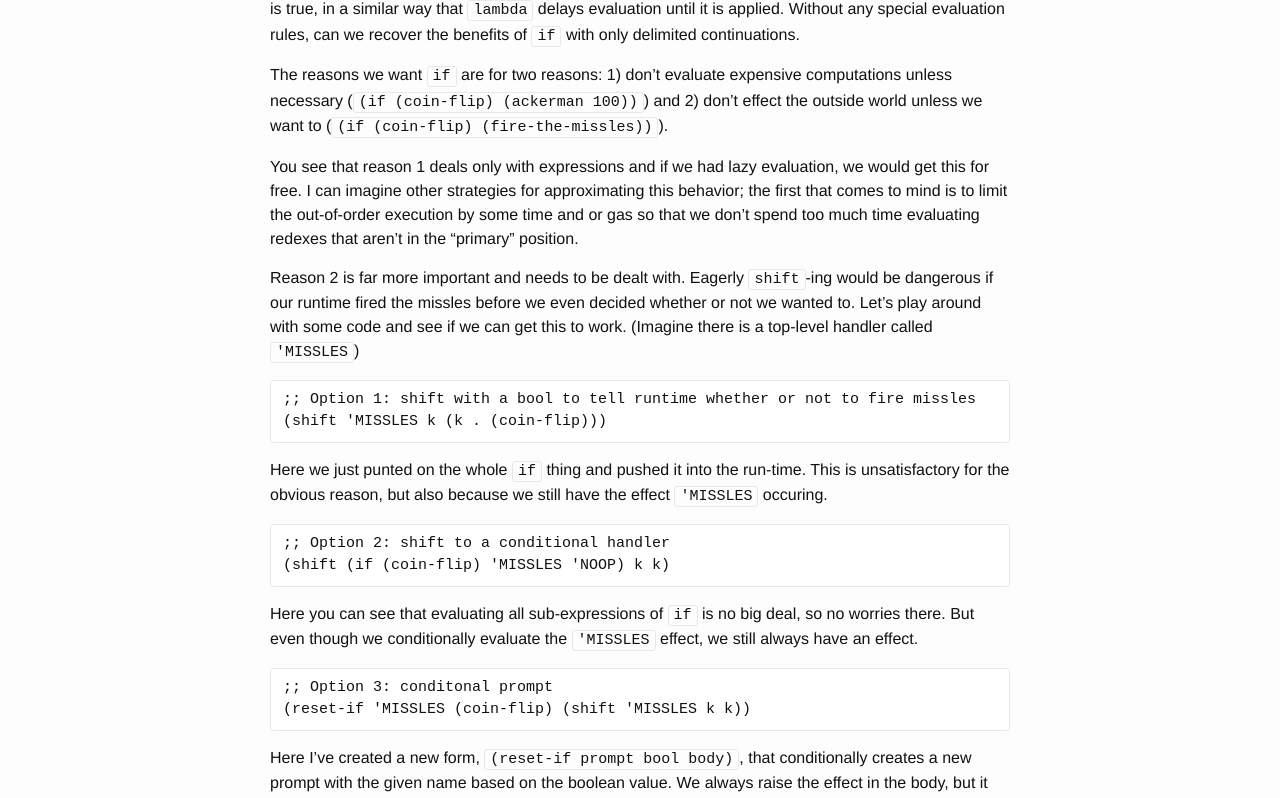
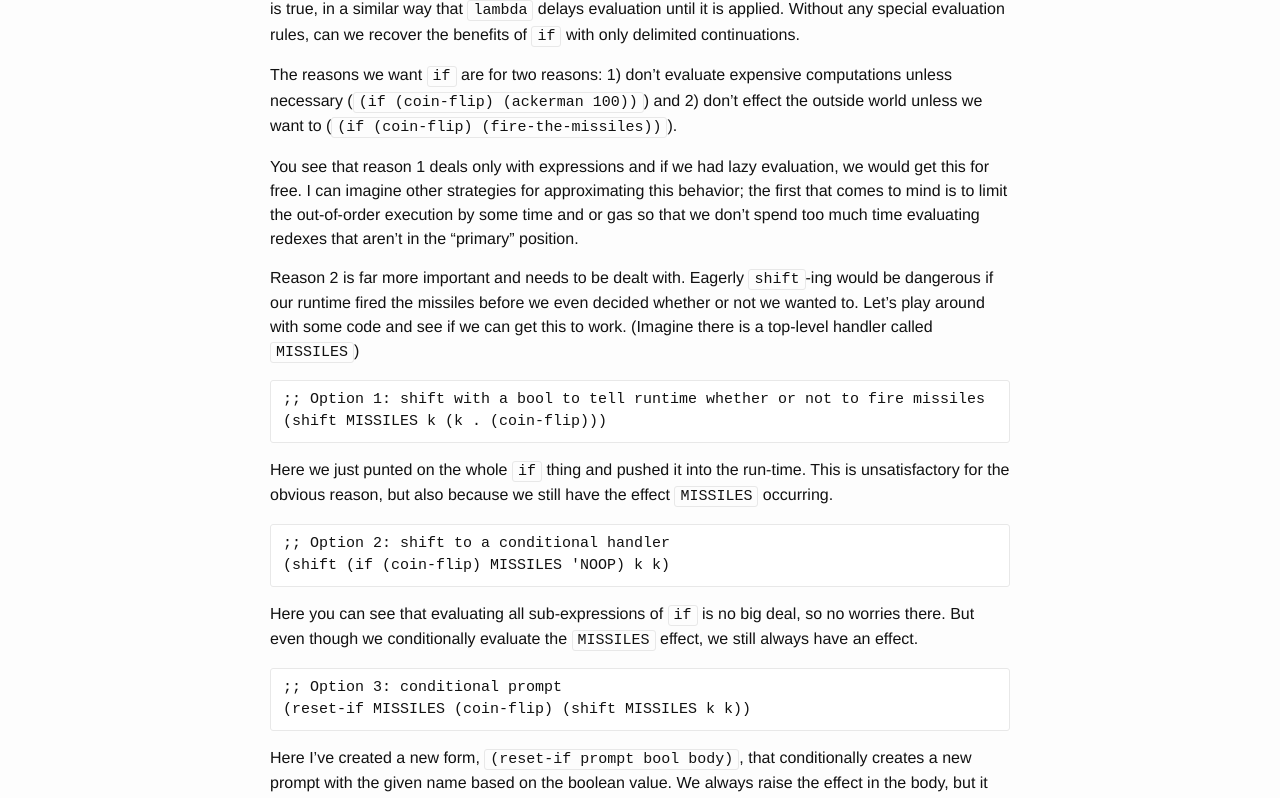
Before and after one commit to aconz2/aconz2.github.io, a Jekyll site: the page built from _posts/2017-07-07-Lambda-vs-Cont---Continued-3.md, in a window 1280 px wide. Shown: the part 256-1054 px from the top of the page. Built offline with Jekyll 4.4.1, drawn with Linux system fonts in a browser that asks for light colours.

Commit message:
Spell check

````diff
--- a/_posts/2017-07-07-Lambda-vs-Cont---Continued-3.md
+++ b/_posts/2017-07-07-Lambda-vs-Cont---Continued-3.md
@@ -7,29 +7,29 @@ categories:
 
 I want to pick up where I left off looking at order of evaluation with `if` and perhaps this can shed some light on the order of effects. In a typical language, `if` delays evaluation of the body only if the condition is true, in a similar way that `lambda` delays evaluation until it is applied. Without any special evaluation rules, can we recover the benefits of `if` with only delimited continuations.
 
-The reasons we want `if` are for two reasons: 1) don't evaluate expensive computations unless necessary (`(if (coin-flip) (ackerman 100))`) and 2) don't effect the outside world unless we want to (`(if (coin-flip) (fire-the-missles))`).
+The reasons we want `if` are for two reasons: 1) don't evaluate expensive computations unless necessary (`(if (coin-flip) (ackerman 100))`) and 2) don't effect the outside world unless we want to (`(if (coin-flip) (fire-the-missiles))`).
 
 You see that reason 1 deals only with expressions and if we had lazy evaluation, we would get this for free. I can imagine other strategies for approximating this behavior; the first that comes to mind is to limit the out-of-order execution by some time and or gas so that we don't spend too much time evaluating redexes that aren't in the "primary" position.
 
-Reason 2 is far more important and needs to be dealt with. Eagerly `shift`-ing would be dangerous if our runtime fired the missles before we even decided whether or not we wanted to. Let's play around with some code and see if we can get this to work. (Imagine there is a top-level handler called `'MISSLES`)
+Reason 2 is far more important and needs to be dealt with. Eagerly `shift`-ing would be dangerous if our runtime fired the missiles before we even decided whether or not we wanted to. Let's play around with some code and see if we can get this to work. (Imagine there is a top-level handler called `MISSILES`)
 
 ```
-;; Option 1: shift with a bool to tell runtime whether or not to fire missles
-(shift 'MISSLES k (k . (coin-flip)))
+;; Option 1: shift with a bool to tell runtime whether or not to fire missiles
+(shift MISSILES k (k . (coin-flip)))
 ```
 
-Here we just punted on the whole `if` thing and pushed it into the run-time. This is unsatisfactory for the obvious reason, but also because we still have the effect `'MISSLES` occuring.
+Here we just punted on the whole `if` thing and pushed it into the run-time. This is unsatisfactory for the obvious reason, but also because we still have the effect `MISSILES` occurring.
 
 ```
 ;; Option 2: shift to a conditional handler
-(shift (if (coin-flip) 'MISSLES 'NOOP) k k)
+(shift (if (coin-flip) MISSILES 'NOOP) k k)
 ```
 
-Here you can see that evaluating all sub-expressions of `if` is no big deal, so no worries there. But even though we conditionally evaluate the `'MISSLES` effect, we still always have an effect.
+Here you can see that evaluating all sub-expressions of `if` is no big deal, so no worries there. But even though we conditionally evaluate the `MISSILES` effect, we still always have an effect.
 
 ```
-;; Option 3: conditonal prompt
-(reset-if 'MISSLES (coin-flip) (shift 'MISSLES k k))
+;; Option 3: conditional prompt
+(reset-if MISSILES (coin-flip) (shift MISSILES k k))
 ```
 
 Here I've created a new form, `(reset-if prompt bool body)`, that conditionally creates a new prompt with the given name based on the boolean value. We always raise the effect in the body, but it can only reach so far. This still doesn't seem pleasing, but I'll leave it at this for now.
````
